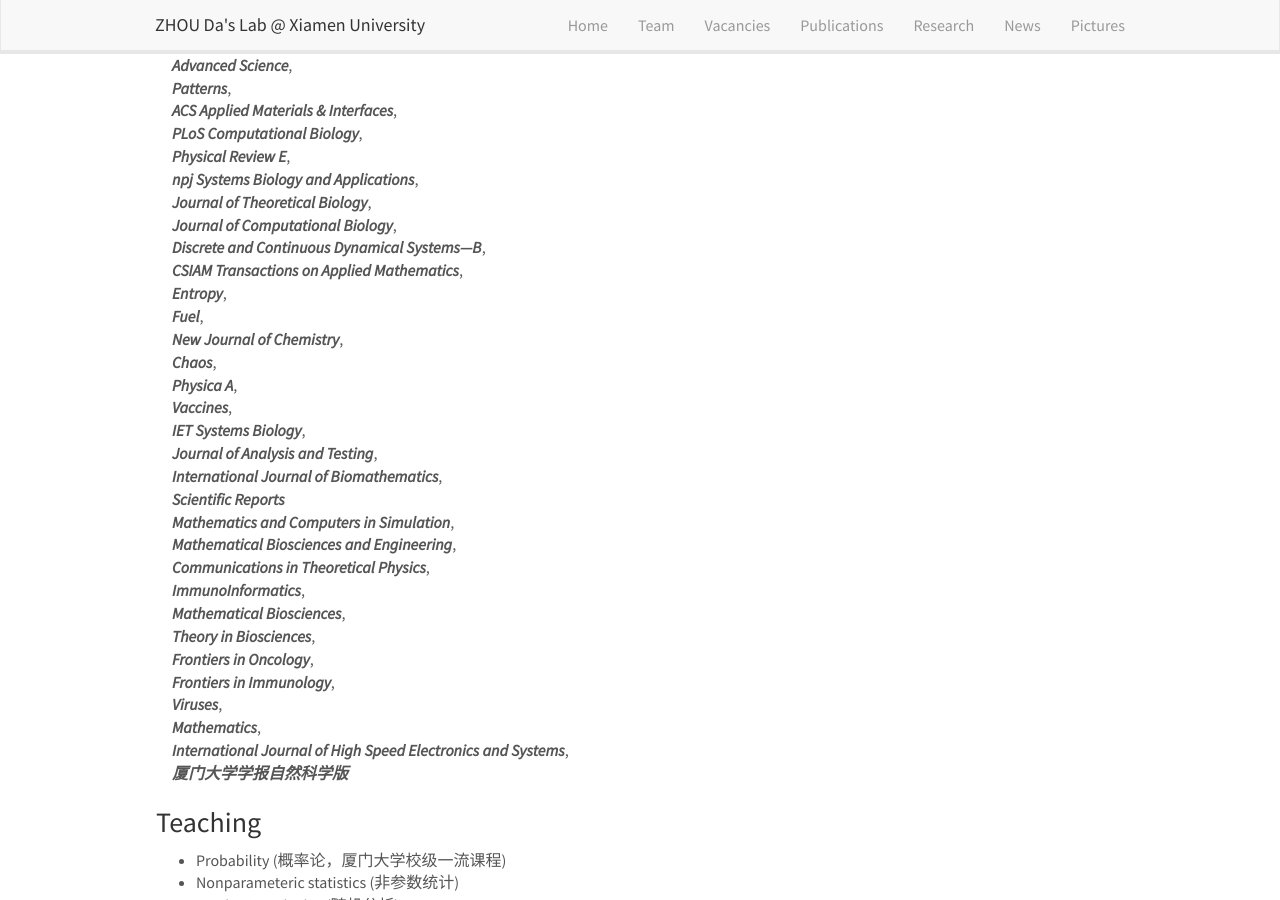
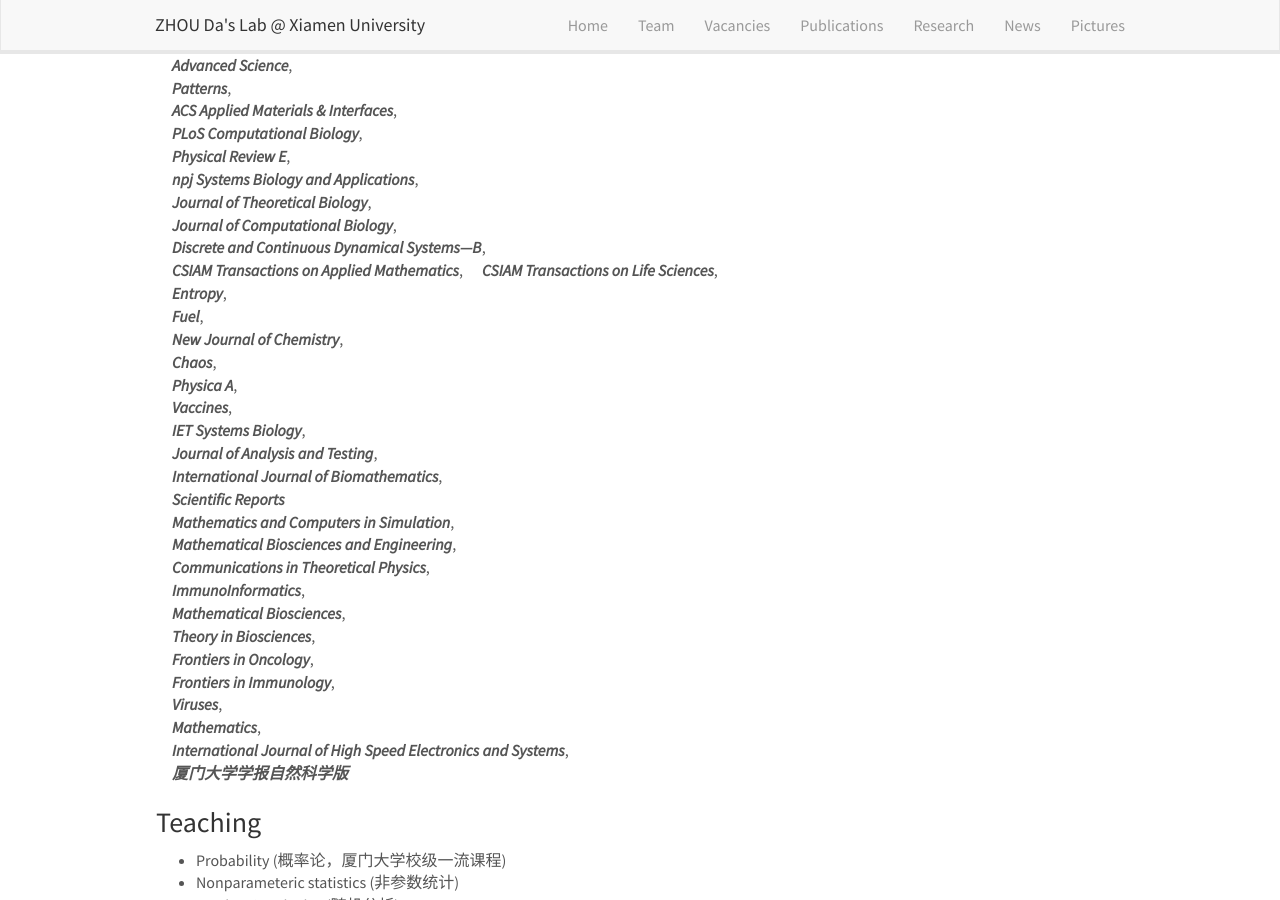
Before and after one commit to ZhouDaLab/zhoudalab.github.io, a Jekyll site: the page built from _pages/home.md, in a window 1280 px wide and 900 px high, scrolled down 2106 px. Built offline with Jekyll 4.4.1, drawn with Linux system fonts in a browser that asks for light colours; nearby versions of some CDN libraries.

Commit message:
Update home.md

```diff
--- a/_pages/home.md
+++ b/_pages/home.md
@@ -86,6 +86,7 @@ Email：zhouda@xmu.edu.cn
 &emsp;***Journal of Computational Biology***,
 &emsp;***Discrete and Continuous Dynamical Systems—B***,
 &emsp;***CSIAM Transactions on Applied Mathematics***,
+&emsp;***CSIAM Transactions on Life Sciences***,
 &emsp;***Entropy***,
 &emsp;***Fuel***,
 &emsp;***New Journal of Chemistry***,
```
